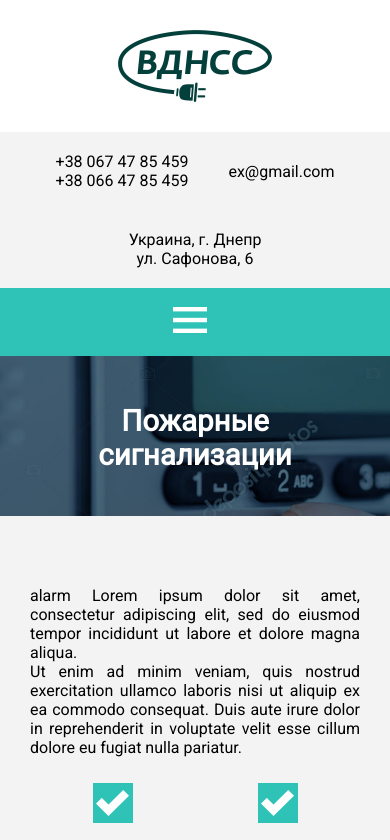
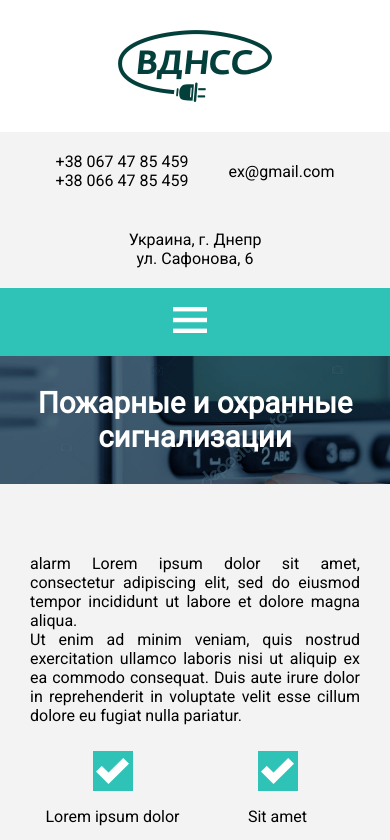
Before and after one commit to irinache/VDNSS, a Vue app: page /alarm in a window 390 px wide. Shown: the top 840 px of the page. Built offline with nearby package versions, Linux system fonts and the light colour scheme.

Commit message:
Fix headlines

```diff
--- a/src/components/Alarm.vue
+++ b/src/components/Alarm.vue
@@ -1,6 +1,6 @@
 <template>
 	<div>
-		<Headline type="alarm">Пожарные сигнализации</Headline>
+		<Headline type="alarm">Пожарные и охранные сигнализации</Headline>
 		<ServiceInfo type="alarm"></ServiceInfo>
 		<PriceList></PriceList>
 		<ContactBlock></ContactBlock>
--- a/src/components/Computer_networks.vue
+++ b/src/components/Computer_networks.vue
@@ -1,6 +1,6 @@
 <template>
 	<div>
-		<Headline type="computer_networks">Монтаж компьютерных сетей</Headline>
+		<Headline type="computer_networks">Проектирование и монтаж компьютерных сетей</Headline>
 		<ServiceInfo type="computer_networks"></ServiceInfo>
 		<PriceList></PriceList>
 		<ContactBlock></ContactBlock>
--- a/src/components/Footer.vue
+++ b/src/components/Footer.vue
@@ -127,12 +127,13 @@
    @media screen and (max-width: 1277px) {
     .contacts{
       display:block;
+      width:100%;
       margin:auto;
       text-align:center;
       margin-bottom: 30px;
     }
     .contact{
-      margin:30px;
+      margin:0px;
     }
     #logo{
       margin:auto;
@@ -164,7 +165,7 @@
        .social_networks{
       display:block;
       margin:0;
-      margin-top:20px;
+      margin-top:30px;
     }
     }
 
--- a/src/components/Headline.vue
+++ b/src/components/Headline.vue
@@ -1,6 +1,8 @@
 <template>
 	<div class="block headline" :style="{'background-image': `url(${require('../assets/images/' + type + '_headline.png')})`}">
+		<div class="text">
 			<h1><slot></slot></h1>
+		</div>
 	</div>
 </template>
 
@@ -20,23 +22,22 @@
 <style lang="scss"  scoped>
 	@import "../assets/styles/index.scss";
 	.headline{
-		height:100px;
 		vertical-align: middle;
 	}
 	h1{
-	  position:absolute;
-	  top:37%;
+		display: inline-block;
+		vertical-align: middle;
+		width:70%;
 		text-align: center;
 		color: white;
 		font-size: 40pt;
-	  right:0;
-	  left:0;
 		margin:auto;
-	  margin-right:30px;
-	  margin-left:30px;
 		font-family: 'Roboto', serif;
 	}
-	h1:before, h1:after{
+	.text{
+		vertical-align: middle;
+	}
+	.text:before, .text:after{
 		content: '';
 		display: inline-block;
 		vertical-align: middle;
@@ -46,31 +47,37 @@
 		margin-right:30px;
 		margin-left:30px;
 	}
-	@media screen and (max-width: 1100px) {
+	@media screen and (max-width: 1117px) {
 	   	h1{
-	   		top:43%;
+	   		margin-top: 20px;
+	   		width:60%;
 			font-size: 30pt;
 		}
 	}
-	@media screen and (max-width: 914px) {
-	   	h1:before, h1:after{
+	@media screen and (max-width: 960px) {
+	   	.text:before, .text:after{
 		  content: none;
 		}
+		h1{
+			width: 80%;
 		}
-	@media screen and (max-width: 595px) {
+	}
+	@media screen and (max-width: 930px) {
 		h1{
-			top:35%;
+			margin-top: 40px;
 		}
+
 	}
 	@media screen and (max-width: 580px) {
 		h1{
-			top:30%;
+			margin-top: 0;
 		}
+
 	}
 	@media screen and (max-width: 425px) {
 		h1{
+			width: 98%;
 			font-size: 22pt;
-			top:30%;
 		}
 	}
 
```
Also changed, not shown: 7 other files (tests, documents, lock files or other folders). Lines whose indentation alone changed are shown as unchanged.
